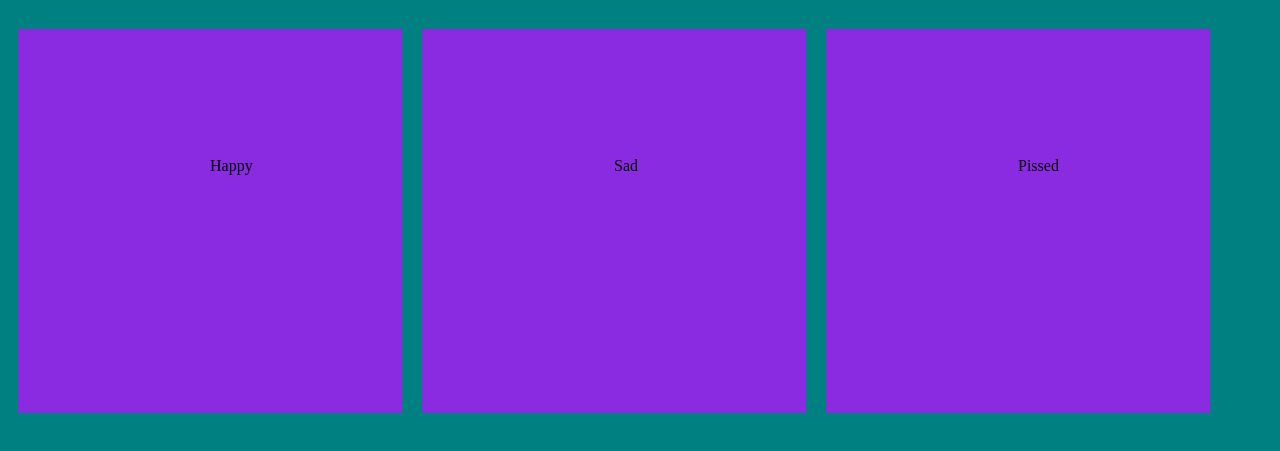
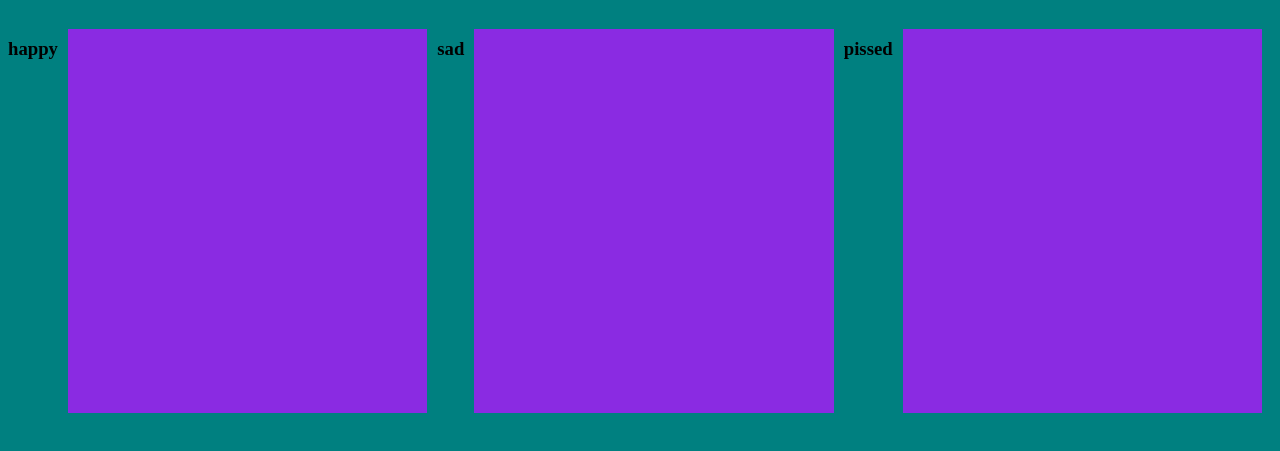
Before and after one commit to nastike/jsAssignments, a plain HTML site: page wottuDotCom/index.html in a window 1280 px wide. Shown: the part 61-512 px from the top of the page. Drawn offline with Linux system fonts and the light colour scheme.

Commit message:
WottuDotCom

```diff
--- a/wottuDotCom/index.html
+++ b/wottuDotCom/index.html
@@ -9,9 +9,12 @@
   <body>
     <h1>This is a site to show how much you mean to me</h1>
     <div id="container">
-      <div class="content" id="happy"><span>Happy</span></div>
-      <div class="content" id="sad"><span>Sad</span></div>
-      <div class="content" id="pissed"><span>Pissed</span></div>
+      <h3>happy</h3>
+      <div class="content" id="happy"><span></span></div>
+      <h3>sad</h3>
+      <div class="content" id="sad"><span></span></div>
+      <h3>pissed</h3>
+      <div class="content" id="pissed"><span></span></div>
     </div>
 
     <script src="app.js"></script>
```
